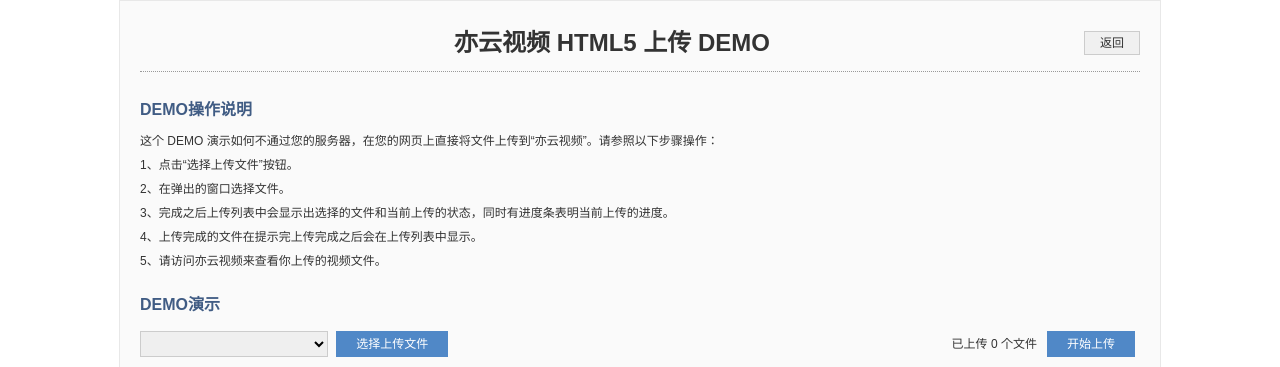
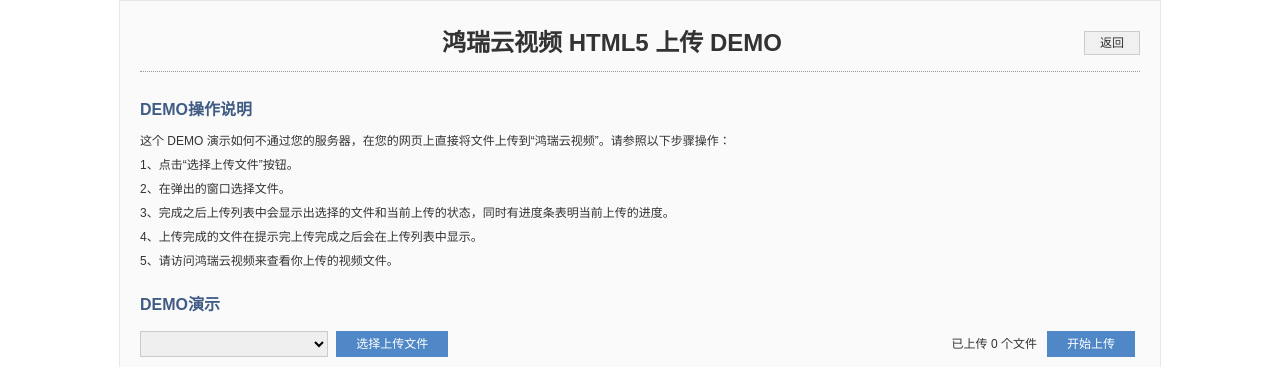
Before and after one commit to OnecloudVideo/html5-php-demo, a PHP site: page /upload.php in a window 1280 px wide. Shown: the top 367 px of the page. Run offline with PHP 8.4, Linux system fonts and the light colour scheme; lists and menus that the app fills with data are empty.

Commit message:
Update upload.php

```diff
--- a/upload.php
+++ b/upload.php
@@ -3,21 +3,21 @@
 <html>
 <head>
 <meta http-equiv="Content-Type" content="text/html; charset=uft-8">
-<title>上传文件到亦云视频</title>
+<title>上传文件到鸿瑞云视频</title>
 <link type="text/css" rel="stylesheet" href="static/css/default.css" />
 <link type="text/css" rel="stylesheet" href="static/css/videoupload.css" />
 </head>
 <body>
 <div class="con_box">
-  <h1>亦云视频 HTML5 上传 DEMO <a href="index.php" class="btn_back fr">返回</a></h1>
+  <h1>鸿瑞云视频 HTML5 上传 DEMO <a href="index.php" class="btn_back fr">返回</a></h1>
   <p class="line"></p>
   <h2>DEMO操作说明</h2>
-  <p>这个 DEMO 演示如何不通过您的服务器，在您的网页上直接将文件上传到“亦云视频”。请参照以下步骤操作：</p>
+  <p>这个 DEMO 演示如何不通过您的服务器，在您的网页上直接将文件上传到“鸿瑞云视频”。请参照以下步骤操作：</p>
   <p>1、点击“选择上传文件”按钮。</p>
   <p>2、在弹出的窗口选择文件。</p>
   <p>3、完成之后上传列表中会显示出选择的文件和当前上传的状态，同时有进度条表明当前上传的进度。</p>
   <p>4、上传完成的文件在提示完上传完成之后会在上传列表中显示。</p>
-  <p>5、请访问亦云视频来查看你上传的视频文件。</p>
+  <p>5、请访问鸿瑞云视频来查看你上传的视频文件。</p>
   <h2>DEMO演示</h2>
   <select name="catalogId" class="select_long">
   </select>
```
